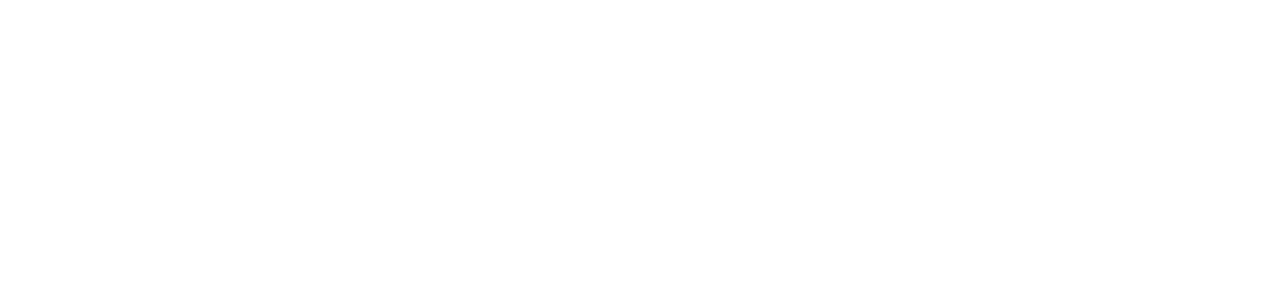
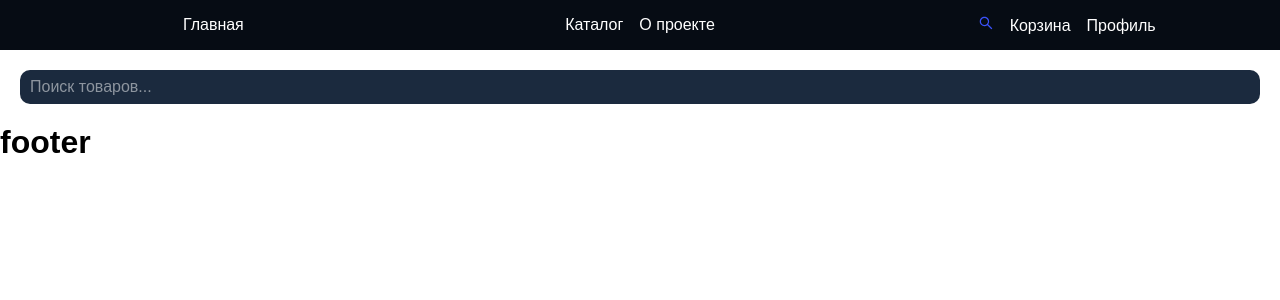
Before and after one commit to merdann22/fake-api-store, a React (Create React App) app: page /search in a window 1280 px wide. Before the commit this address had no page. Shown: the top 300 px of the page. Built offline with nearby package versions, Linux system fonts and the light colour scheme.

Commit message:
Обновление поиск

```diff
--- a/src/components/Header/Header.jsx
+++ b/src/components/Header/Header.jsx
@@ -1,7 +1,9 @@
-import {NavLink} from "react-router-dom";
+import { NavLink } from "react-router-dom";
+import { AiOutlineSearch } from "react-icons/ai";
 import  "./Header.scss";
 
 export default function Header () {
+
     return (
         <header className="header">
             <div className="header__container">
@@ -9,20 +11,17 @@ export default function Header () {
                     <NavLink to={"/"}>Главная</NavLink>
                 </div>
                 <nav className="header__nav">
-
                     <NavLink to={'/products/category'}>Каталог</NavLink>
                     <NavLink to={"/about"}>О проекте</NavLink>
                 </nav>
-                <input type="search" placeholder="Поиск товаров..."/>
                 <div className="header__actions">
-                    <NavLink to={"/"}>Избранное</NavLink>
+                    <NavLink to={"/search"}>
+                        <AiOutlineSearch/>
+                    </NavLink>
                     <NavLink to={"/cart"}>Корзина</NavLink>
                     <NavLink to={"/profile"}>Профиль</NavLink>
                 </div>
             </div>
-
-
-
         </header>
     )
 }
--- a/src/components/Header/Header.scss
+++ b/src/components/Header/Header.scss
@@ -5,14 +5,14 @@
   &__container {
     max-width: 1440px;
     margin:auto;
-    display: flex;
+    display: grid;
+    grid-template-columns: repeat(3,1fr);
     height: 50px;
     align-items: center;
-    justify-content: space-between;
 
     a {
       padding: 8px;
-
+      align-items: center;
 
       &:hover {
         color: var(--text-ab);
@@ -24,19 +24,9 @@
         text-underline-offset: 8px;
       }
     }
+  }
 
-    input {
-      background: var(--gb-bg);
-      border: none;
-      color: white;
-      width: 30%;
-      padding: 8px 10px;
-      border-radius: 30px;
-
-      &::placeholder {
-        color: white;
-        opacity: 0.5;
-      }
-    }
+  &__logo, &__nav, &__actions {
+    margin: auto;
   }
 }
--- /dev/null
+++ b/src/pages/Search/Search.jsx
@@ -0,0 +1,76 @@
+import { useEffect, useState } from "react";
+import { useNavigate, useSearchParams } from "react-router-dom";
+import { searchProducts } from "../../services/api"; // функция запроса к API
+import ProductCard from "../../components/ProductCard/ProductCard"; // карточка товара
+import "./Search.scss";
+
+function Search() {
+    // useSearchParams читает параметры из адресной строки (?q=...)
+    const [params] = useSearchParams();
+    const query = params.get("q") || ""; // поисковый запрос из URL, если его нет - пустая строка
+
+    // useState хранит данные, при изменении которых компонент перерисовывается
+    const [products, setProducts] = useState([]); // найденные товары
+    const [loading, setLoading] = useState(false); // идёт ли сейчас загрузка
+    const [value, setValue] = useState(query); // текст в поле ввода
+
+    // useNavigate позволяет менять адрес страницы из кода
+    const navigate = useNavigate();
+
+    // Срабатывает при отправке формы (Enter)
+    const handleSubmit = (e) => {
+        e.preventDefault(); // отменяем перезагрузку страницы
+        const q = value.trim(); // убираем пробелы по краям
+        // encodeURIComponent безопасно кодирует спецсимволы для URL
+        if (q) navigate(`/search?q=${encodeURIComponent(q)}`);
+    };
+
+    // useEffect выполняется после рендера и при каждом изменении query (см. [query] внизу)
+    useEffect(() => {
+        // Если запроса нет, очищаем результаты и выходим
+        if (!query) {
+            setProducts([]);
+            return;
+        }
+        setLoading(true); // показываем «Загрузка...»
+        searchProducts(query) // отправляем запрос на сервер
+            .then((data) => setProducts(data.products)) // сохраняем товары из ответа
+            .finally(() => setLoading(false)); // выключаем загрузку в любом случае
+    }, [query]);
+
+    // Пока идёт загрузка, показываем только текст
+    if (loading) return <p>Загрузка...</p>;
+
+    return (
+        <section className="search">
+            {/* Форма поиска */}
+            <form className="search__input" onSubmit={handleSubmit}>
+                <input
+                    type="search"
+                    placeholder="Поиск товаров..."
+                    value={value}
+                    onChange={(e) => setValue(e.target.value)} // обновляем value при вводе
+                />
+            </form>
+
+            {/* Результаты показываем только если есть запрос */}
+            {query && (
+                <div className="search__container">
+                    {/* Если товаров нет - сообщение, иначе - сетка карточек */}
+                    {products.length === 0 ? (
+                        <p>Ничего не найдено</p>
+                    ) : (
+                        <div className="pr-grid">
+                            {/* map превращает каждый товар в карточку; key нужен React для списков */}
+                            {products.map((p) => (
+                                <ProductCard key={p.id} product={p} />
+                            ))}
+                        </div>
+                    )}
+                </div>
+            )}
+        </section>
+    );
+}
+
+export default Search;
--- /dev/null
+++ b/src/pages/Search/Search.scss
@@ -0,0 +1,35 @@
+.search {
+  padding: 20px;
+  display: flex;
+  flex-direction: column;
+  gap:20px;
+
+  &__input {
+
+    input {
+      background: var(--gb-bg);
+      border: none;
+      width: 100%;
+      color: white;
+      padding: 8px 10px;
+      border-radius: var(--br-btn);
+      font-size: var(--fs-lg);
+
+      &::placeholder {
+        color: white;
+        opacity: 0.5;
+      }
+    }
+  }
+
+  &__container {
+    display: flex;
+    flex-direction: column;
+
+    .pr-grid {
+      display: grid;
+      gap: 20px;
+      grid-template-columns: repeat(auto-fill, minmax(240px, 1fr));
+    }
+  }
+}
--- a/src/router/Router.jsx
+++ b/src/router/Router.jsx
@@ -9,6 +9,7 @@ import Catalog from "../pages/Catalog/Catalog";
 import About from "../pages/About/About";
 import Profile from "../pages/Profile/Profile";
 import Category from "../pages/Category/Category";
+import Search from "../pages/Search/Search";
 
 
 
@@ -23,6 +24,7 @@ const Router = () => {
                 <Route path="about" element={<About/>} />
                 <Route path="cart" element={<Cart/>}/>
                 <Route path="profile" element={<Profile/>}/>
+                <Route path="search" element={<Search/>}/>
             </Route>
         </Routes>
     );
```
